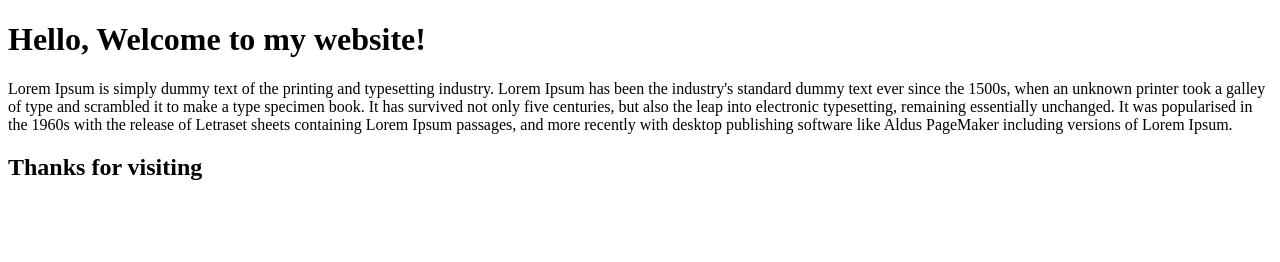
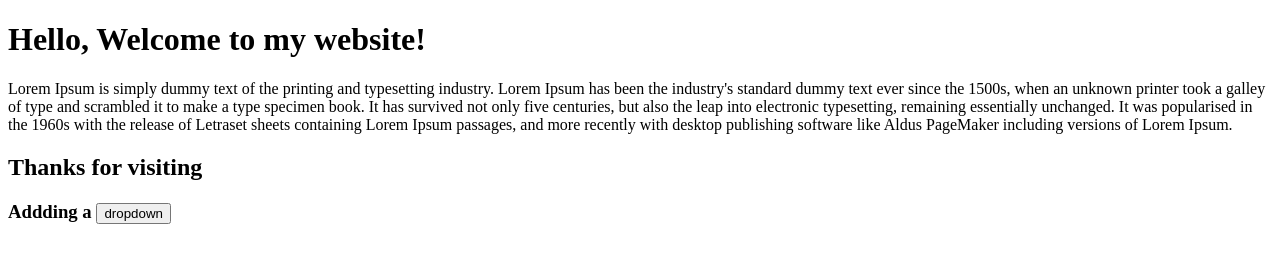
Before and after one commit to cloudsma/local-repo, a plain HTML site: page index.html in a window 1280 px wide. Drawn offline with Linux system fonts and the light colour scheme.

Commit message:
Addding Dropdown

```diff
--- a/index.html
+++ b/index.html
@@ -11,5 +11,6 @@
         Lorem Ipsum is simply dummy text of the printing and typesetting industry. Lorem Ipsum has been the industry's standard dummy text ever since the 1500s, when an unknown printer took a galley of type and scrambled it to make a type specimen book. It has survived not only five centuries, but also the leap into electronic typesetting, remaining essentially unchanged. It was popularised in the 1960s with the release of Letraset sheets containing Lorem Ipsum passages, and more recently with desktop publishing software like Aldus PageMaker including versions of Lorem Ipsum.
     </p>
     <h2>Thanks for visiting</h2>
+    <h3>Addding a <button>dropdown</button></h3>
 </body>
 </html>
```
